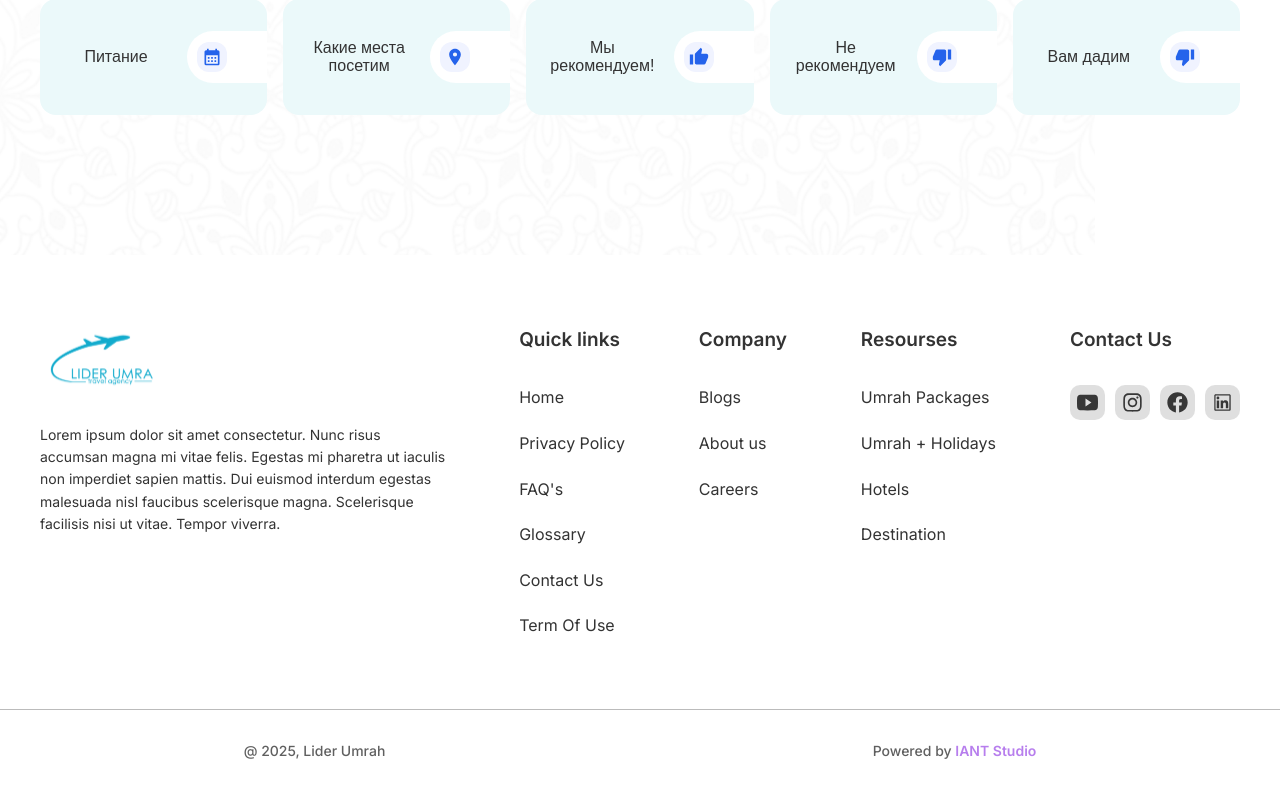
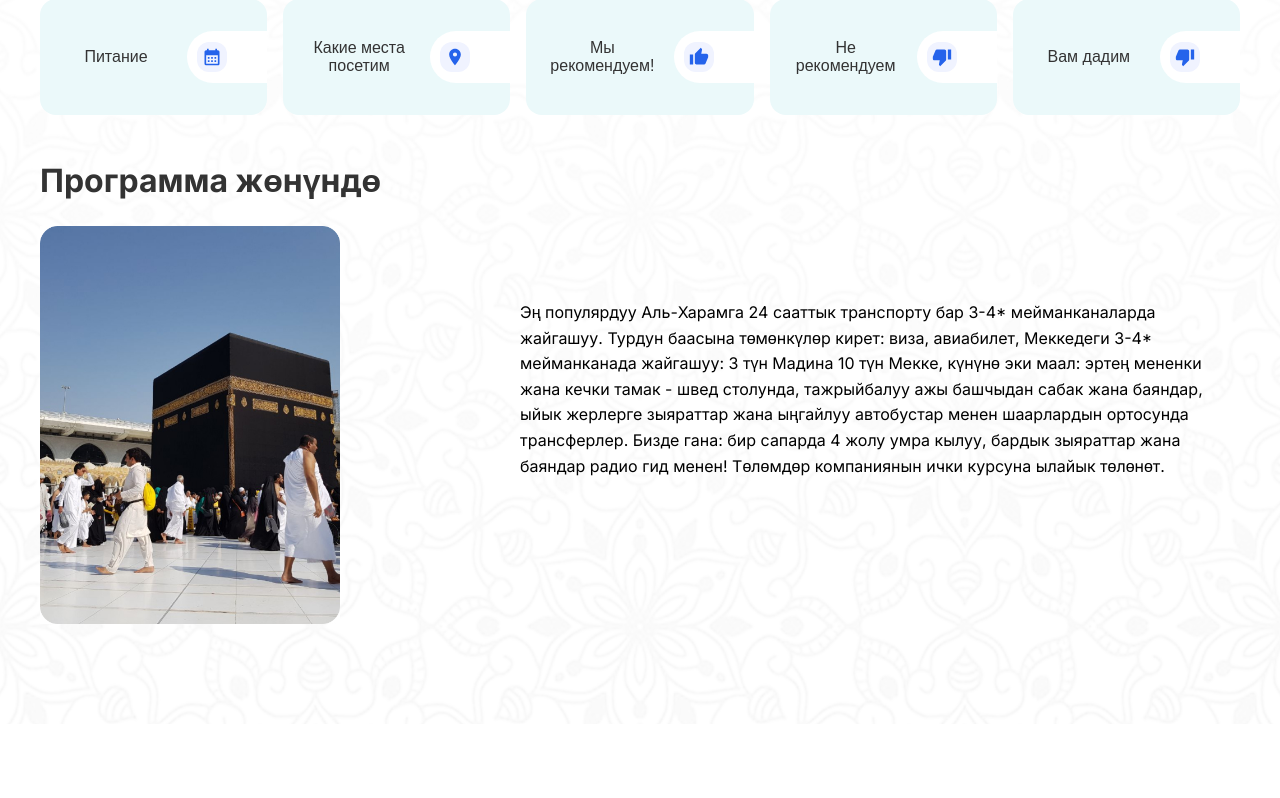
Before and after one commit to rahmanovdev/Lider-Umrah, a Next.js app: page /packeges in a window 1280 px wide. Shown: the part 599-1397 px from the top of the page. Built offline with nearby package versions, Linux system fonts and the light colour scheme; no server answers.

Commit message:
about_program

```diff
--- /dev/null
+++ b/src/components/pages/packages/PackegesDetailContent/About_ProgramDet/About_ProgramDet.module.scss
@@ -0,0 +1,32 @@
+.About_ProgramDet {
+  .content {
+    display: flex;
+    align-items: center;
+    gap: 30px;
+    justify-content: space-between;
+
+    .program_left {
+      display: flex;
+      flex-direction: column;
+      gap: 20px;
+
+      h1 {
+        font-size: 32px;
+        font-weight: 700;
+      }
+
+      img {
+        width: 300px;
+        height: auto;
+        object-fit: cover;
+      }
+    }
+
+    p {
+      font-size: 16px;
+      font-weight: 400;
+      color: black;
+      width: 60%;
+    }
+  }
+}
--- /dev/null
+++ b/src/components/pages/packages/PackegesDetailContent/About_ProgramDet/About_ProgramDet.tsx
@@ -0,0 +1,38 @@
+import React from "react";
+import scss from "./About_ProgramDet.module.scss";
+import Image from "next/image";
+
+const About_ProgramDet = () => {
+  return (
+    <section className={scss.About_ProgramDet}>
+      <div className="container">
+        <div className={scss.content}>
+          <div className={scss.program_left}>
+            <h1>Программа жөнүндө</h1>
+            <Image
+              width={700}
+              height={500}
+              priority
+              quality={70}
+              src={"/assets/images/about-page-advantages.jpg"}
+              alt="about_program"
+            />
+          </div>
+          <p>
+            Эң популярдуу Аль-Харамга 24 сааттык транспорту бар 3-4*
+            мейманканаларда жайгашуу. Турдун баасына төмөнкүлөр кирет: виза,
+            авиабилет, Меккедеги 3-4* мейманканада жайгашуу: 3 түн Мадина 10 түн
+            Мекке, күнүнө эки маал: эртең мененки жана кечки тамак - швед
+            столунда, тажрыйбалуу ажы башчыдан сабак жана баяндар, ыйык жерлерге
+            зыяраттар жана ыңгайлуу автобустар менен шаарлардын ортосунда
+            трансферлер. Бизде гана: бир сапарда 4 жолу умра кылуу, бардык
+            зыяраттар жана баяндар радио гид менен! Төлөмдөр компаниянын ички
+            курсуна ылайык төлөнөт.
+          </p>
+        </div>
+      </div>
+    </section>
+  );
+};
+
+export default About_ProgramDet;
--- a/src/components/pages/packages/PackegesDetailContent/PackegesDetailContent.tsx
+++ b/src/components/pages/packages/PackegesDetailContent/PackegesDetailContent.tsx
@@ -2,12 +2,14 @@ import React from "react";
 import scss from "./PackegesDetailContent.module.scss";
 import HeadPackegeDet from "./Head_PackeckgeDet/HeadPackegeDet";
 import AboutProgramDet from "./AboutProgramDet/AboutProgramDet";
+import About_ProgramDet from "./About_ProgramDet/About_ProgramDet";
 
 const PackegesDetailContent = () => {
   return (
     <>
       <HeadPackegeDet />
       <AboutProgramDet />
+      <About_ProgramDet />
     </>
   );
 };
```
